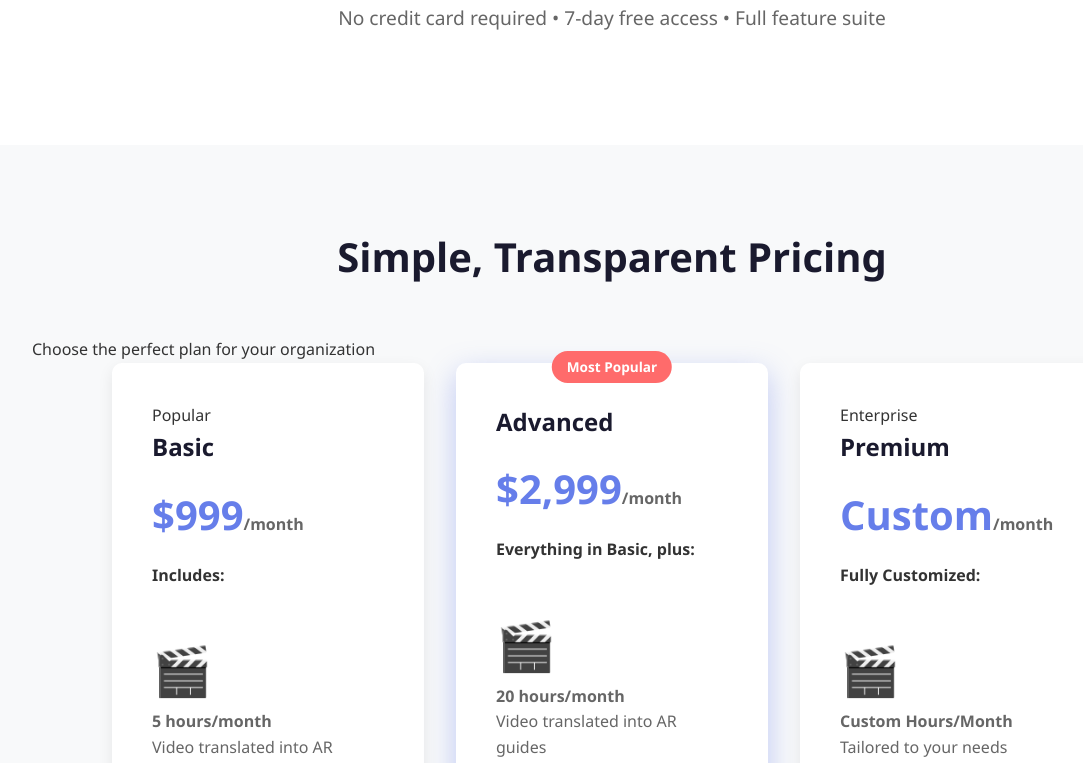
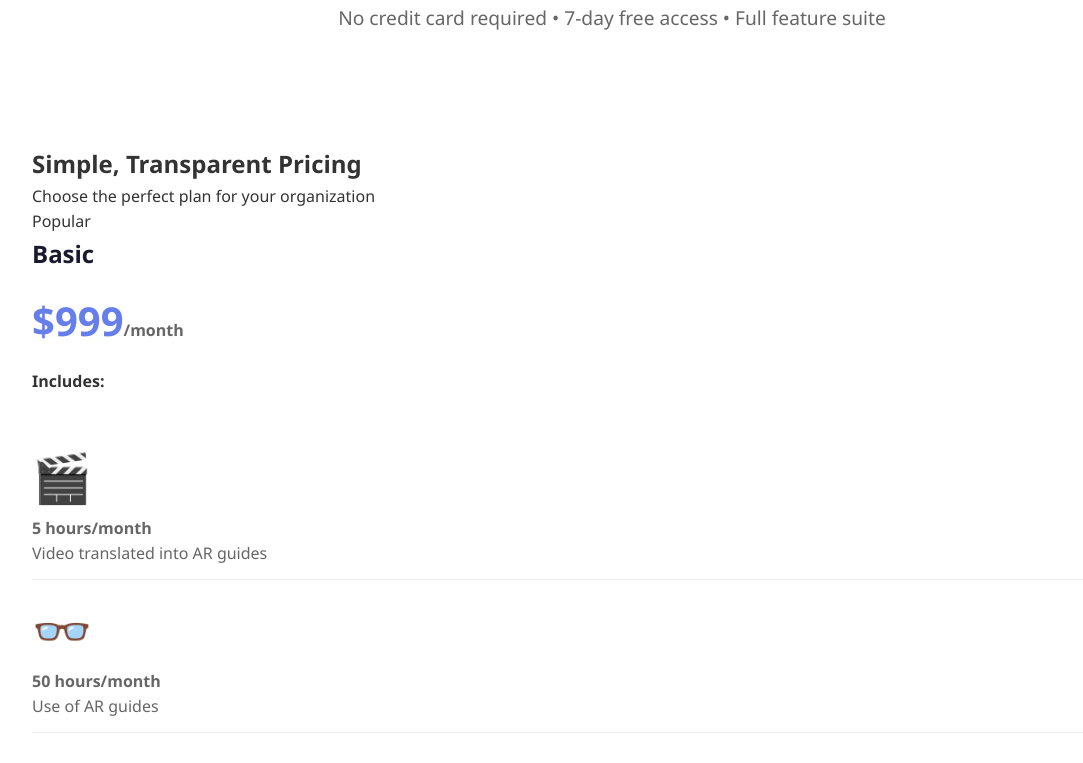
Before and after one commit to ARchitect-create/ARchitect-website, a plain HTML site: page index.html in a window 1280 px wide. Shown: the part 6153-6916 px from the top of the page, without its empty margins (28-1111 px from the left). Drawn offline with Linux system fonts and the light colour scheme.

Commit message:
Update style.css

```diff
--- a/css/style.css
+++ b/css/style.css
@@ -495,44 +495,23 @@ html {
     color: #999;
 }
 
-/* Pricing Section */
-.pricing {
-    padding: 80px 0;
-    background: #f8f9fa;
-}
+❓ What are "Video Translation Hours"?
+The amount of video content you can convert into AR guides each month. For example, 5 hours/month means you can process up to 5 hours of engineering videos.
 
-.pricing h2 {
-    text-align: center;
-    font-size: 2.5rem;
-    margin-bottom: 3rem;
-    color: var(--dark-color);
-}
+❓ What are "AR Guide Usage Hours"?
+The amount of time your team can actively use AR guides in the field. One hour of AR usage equals one hour of real-world guidance provided to your users.
 
-.pricing-grid {
-    display: grid;
-    grid-template-columns: repeat(auto-fit, minmax(300px, 1fr));
-    gap: 2rem;
-    max-width: 1000px;
-    margin: 0 auto;
-}
+❓ How do Credit Rollovers work?
+Unused hours from your monthly allocation roll over to the next month, so you never lose your investment. Available in Advanced and Premium plans.
 
-.pricing-card {
-    background: white;
-    padding: 2.5rem;
-    border-radius: var(--border-radius);
-    box-shadow: 0 5px 15px rgba(0,0,0,0.08);
-    transition: var(--transition);
-    position: relative;
-}
+❓ What's included in Backend Support?
+Priority technical assistance for model training, integration issues, and optimization. Our engineers work directly with your team.
 
-.pricing-card.featured {
-    transform: scale(1.05);
-    box-shadow: 0 10px 30px rgba(102, 126, 234, 0.4);
-}
+❓ Can I upgrade or downgrade my plan?
+Yes! You can change your plan at any time. Changes take effect at your next billing cycle.
 
-.pricing-card:hover {
-    box-shadow: 0 10px 30px rgba(0,0,0,0.15);
-}
+❓ Is there a contract or long-term commitment?
+No contracts required. All plans are month-to-month with the flexibility to cancel anytime.
 
 .badge {
     position: absolute;
@@ -738,4 +717,5 @@ html {
 .timeline-item:nth-child(4) { animation-delay: 0.4s; }
 .timeline-item:nth-child(5) { animation-delay: 0.5s; }
 .timeline-item:nth-child(6) { animation-delay: 0.6s; }
+
 .timeline-item:nth-child(7) { animation-delay: 0.7s; }
```
